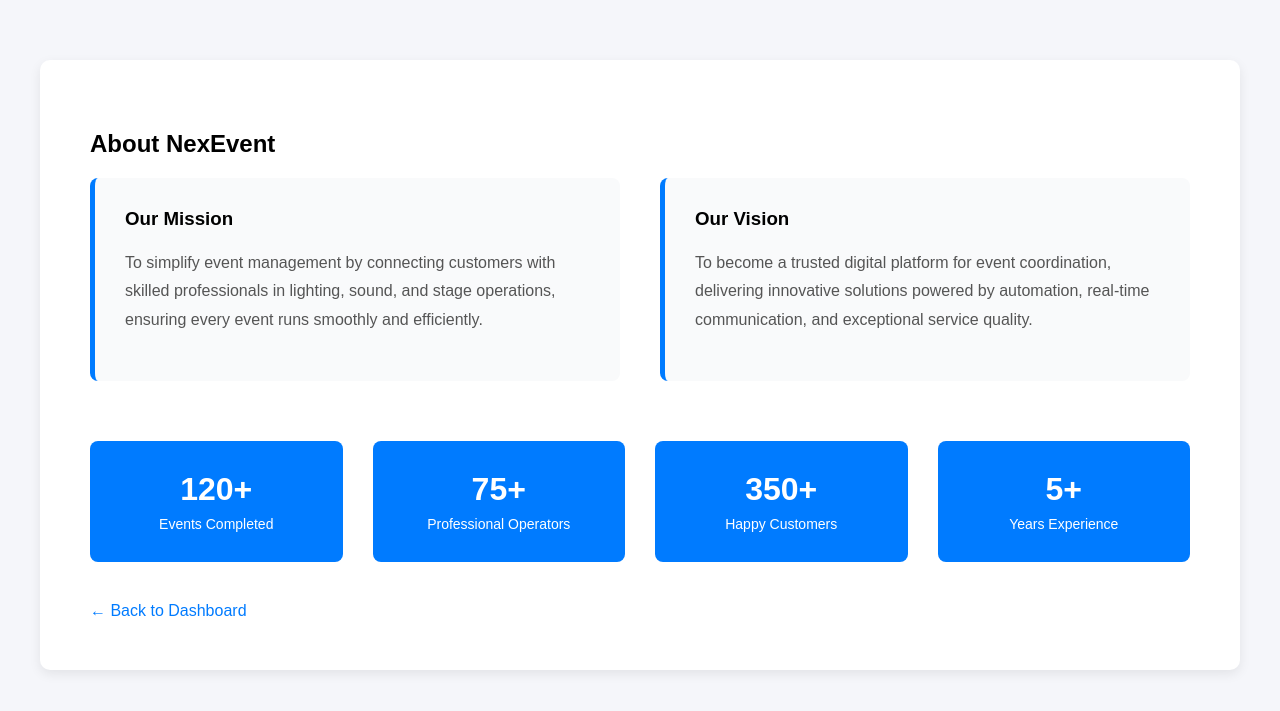
After one commit to 4swin-80/Event_Mngmnt_Django, a Django app: page /about-us/ in a window 1280 px wide. The commit adds this page. Shown: the top 711 px of the page. Run offline with Django 5.2, Linux system fonts and the light colour scheme.

Commit message:
Add About Us page and footer to customer dashboard; enhance navigation links

```diff
--- /dev/null
+++ b/core/templates/about_us.html
@@ -0,0 +1,191 @@
+<!DOCTYPE html>
+<html>
+<head>
+    <title>About Us - NexEvent</title>
+
+    <style>
+        body {
+            font-family: Arial;
+            margin: 0;
+            background: #f5f6fa;
+        }
+
+        .about-container {
+            max-width: 1100px;
+            margin: 60px auto;
+            background: white;
+            padding: 50px;
+            border-radius: 10px;
+            box-shadow: 0 4px 12px rgba(0,0,0,0.08);
+        }
+
+        h2 {
+            margin-bottom: 20px;
+        }
+
+        p {
+            line-height: 1.8;
+            color: #555;
+        }
+
+        /* Mission & Vision */
+        .mv-section {
+            display: grid;
+            grid-template-columns: repeat(2, 1fr);
+            gap: 40px;
+            margin-bottom: 60px;
+        }
+
+        .mv-card {
+            background: #f9fafb;
+            padding: 30px;
+            border-radius: 8px;
+            border-left: 5px solid #007bff;
+        }
+
+        .mv-card h3 {
+            margin-top: 0;
+        }
+
+        /* Counter Section */
+        .counter-section {
+            display: grid;
+            grid-template-columns: repeat(4, 1fr);
+            gap: 30px;
+            text-align: center;
+        }
+
+        .counter-box {
+            background: #007bff;
+            color: white;
+            padding: 30px 20px;
+            border-radius: 8px;
+        }
+
+        .counter {
+            font-size: 32px;
+            font-weight: bold;
+        }
+
+        .counter-label {
+            margin-top: 8px;
+            font-size: 14px;
+        }
+
+        .back-link {
+            display: inline-block;
+            margin-top: 40px;
+            color: #007bff;
+            text-decoration: none;
+        }
+
+        .back-link:hover {
+            text-decoration: underline;
+        }
+
+        /* Responsive */
+        @media (max-width: 900px) {
+            .mv-section {
+                grid-template-columns: 1fr;
+            }
+
+            .counter-section {
+                grid-template-columns: repeat(2, 1fr);
+            }
+        }
+
+        @media (max-width: 500px) {
+            .counter-section {
+                grid-template-columns: 1fr;
+            }
+        }
+    </style>
+</head>
+<body>
+
+<div class="about-container">
+
+    <h2>About NexEvent</h2>
+
+    <!-- Mission & Vision -->
+    <div class="mv-section">
+
+        <div class="mv-card">
+            <h3>Our Mission</h3>
+            <p>
+                To simplify event management by connecting customers with
+                skilled professionals in lighting, sound, and stage operations,
+                ensuring every event runs smoothly and efficiently.
+            </p>
+        </div>
+
+        <div class="mv-card">
+            <h3>Our Vision</h3>
+            <p>
+                To become a trusted digital platform for event coordination,
+                delivering innovative solutions powered by automation,
+                real-time communication, and exceptional service quality.
+            </p>
+        </div>
+
+    </div>
+
+    <!-- Animated Counters -->
+    <div class="counter-section">
+
+        <div class="counter-box">
+            <div class="counter" data-target="120">0</div>
+            <div class="counter-label">Events Completed</div>
+        </div>
+
+        <div class="counter-box">
+            <div class="counter" data-target="75">0</div>
+            <div class="counter-label">Professional Operators</div>
+        </div>
+
+        <div class="counter-box">
+            <div class="counter" data-target="350">0</div>
+            <div class="counter-label">Happy Customers</div>
+        </div>
+
+        <div class="counter-box">
+            <div class="counter" data-target="5">0</div>
+            <div class="counter-label">Years Experience</div>
+        </div>
+
+    </div>
+
+    <a href="{% url 'customer_dashboard' %}" class="back-link">
+        ← Back to Dashboard
+    </a>
+
+</div>
+
+
+<!-- 🔥 Counter Animation Script -->
+<script>
+const counters = document.querySelectorAll('.counter');
+
+counters.forEach(counter => {
+    counter.innerText = '0';
+
+    const updateCounter = () => {
+        const target = +counter.getAttribute('data-target');
+        const count = +counter.innerText;
+
+        const increment = target / 100;
+
+        if (count < target) {
+            counter.innerText = Math.ceil(count + increment);
+            setTimeout(updateCounter, 20);
+        } else {
+            counter.innerText = target + "+";
+        }
+    };
+
+    updateCounter();
+});
+</script>
+
+</body>
+</html>
--- a/core/urls.py
+++ b/core/urls.py
@@ -47,4 +47,5 @@ urlpatterns = [
 
     path('register/', views.register_view, name='register'),
     path('update-user-role/<int:user_id>/', views.update_user_role, name='update_user_role'),
+    path('about-us/', views.about_us, name='about_us'),
 ]
--- a/core/views.py
+++ b/core/views.py
@@ -762,3 +762,7 @@ def update_user_role(request, user_id):
         })
 
     return JsonResponse({"error": "Invalid request"}, status=400)
+
+
+def about_us(request):
+    return render(request, "about_us.html")
```
Also changed, not shown: core/templates/customer_dashboard.html (+91 -0 lines).
